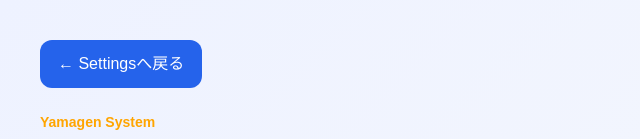
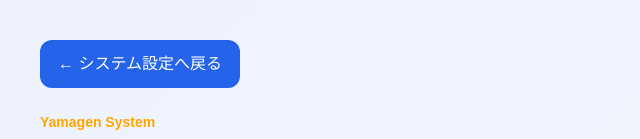
Before and after one commit to yamagenkawane-hue/kawane-app, a Next.js app: page /userManager in a window 1280 px wide. Shown: the top 139 px of the page, without its empty margins (0-640 px from the left). Built offline with nearby package versions, Linux system fonts and the light colour scheme; no server answers; the database is empty.

Commit message:
ボタン名称変更

```diff
--- a/app/components/Signin/Signin.tsx
+++ b/app/components/Signin/Signin.tsx
@@ -41,7 +41,7 @@ const menus = [
     icon: <ClipboardPen size={30} />,
   },
   {
-    title: "製造管理",
+    title: "計量登録",
     href: "/manufacturing",
     icon: <Factory size={30} />,
   },
--- a/app/userManager/page.tsx
+++ b/app/userManager/page.tsx
@@ -136,7 +136,7 @@ export default function UserManagerPage() {
     <div className={styles.container}>
       <div className={styles.header}>
         <Link href="/settings" className={styles.backButton}>
-          ← Settingsへ戻る
+          ← システム設定へ戻る
         </Link>
 
         <div>
```
